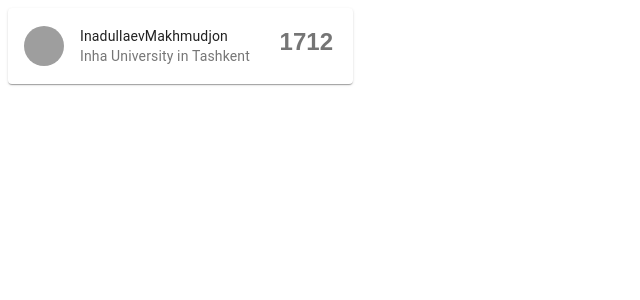
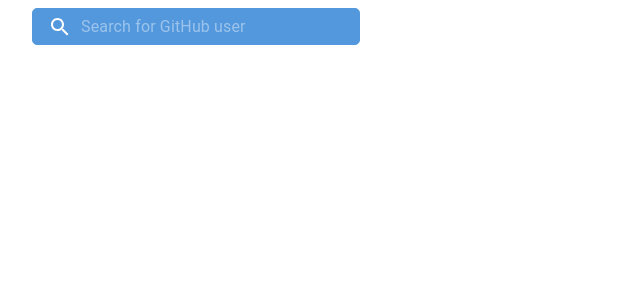
Before and after one commit to Dastnbek/top-commits, a React (Create React App) app: page / in a window 1280 px wide. Shown: the top 300 px of the page, without its empty margins (0-640 px from the left). Built offline with nearby package versions, Linux system fonts and the light colour scheme; grey boxes are pictures that could not be loaded.

Commit message:
Search is ready

```diff
--- a/package.json
+++ b/package.json
@@ -4,6 +4,7 @@
   "private": true,
   "dependencies": {
     "@material-ui/core": "^4.11.0",
+    "@material-ui/icons": "^4.9.1",
     "@testing-library/jest-dom": "^4.2.4",
     "@testing-library/react": "^9.5.0",
     "@testing-library/user-event": "^7.2.1",
--- /dev/null
+++ b/src/components/search/index.js
@@ -0,0 +1,71 @@
+import React from "react";
+import { fade, makeStyles } from "@material-ui/core/styles";
+import InputBase from "@material-ui/core/InputBase";
+import SearchIcon from "@material-ui/icons/Search";
+
+const useStyles = makeStyles((theme) => ({
+  search: {
+    position: "relative",
+
+    backgroundColor: fade(theme.palette.common.white, 0.15),
+    "&:hover": {
+      backgroundColor: fade(theme.palette.common.white, 0.25),
+    },
+    marginRight: theme.spacing(2),
+    marginLeft: 0,
+    width: "100%",
+    [theme.breakpoints.up("sm")]: {
+      marginLeft: theme.spacing(3),
+      width: "auto",
+    },
+  },
+  inputRoot: {
+    background: "#5398DD",
+    border: "1px solid #5398DD",
+    borderRadius: "5px",
+    color: "white",
+  },
+  searchIcon: {
+    padding: theme.spacing(0, 2),
+    height: "100%",
+    position: "absolute",
+    pointerEvents: "none",
+    display: "flex",
+    alignItems: "center",
+    justifyContent: "center",
+    color: "white",
+    zIndex: 2,
+  },
+  inputInput: {
+    padding: theme.spacing(1, 1, 1, 0),
+    // vertical padding + font size from searchIcon
+    paddingLeft: `calc(1em + ${theme.spacing(4)}px)`,
+    transition: theme.transitions.create("width"),
+    width: "100%",
+    [theme.breakpoints.up("md")]: {
+      width: "30ch",
+    },
+  },
+}));
+
+const CustomSearch = () => {
+  const classes = useStyles();
+  return (
+    <div className={classes.search}>
+      <div className={classes.searchIcon}>
+        <SearchIcon />
+      </div>
+
+      <InputBase
+        placeholder="Search for GitHub user"
+        classes={{
+          root: classes.inputRoot,
+          input: classes.inputInput,
+        }}
+        inputProps={{ "aria-label": "search" }}
+      />
+    </div>
+  );
+};
+
+export default CustomSearch;
--- a/src/index.js
+++ b/src/index.js
@@ -1,10 +1,11 @@
 import React from "react";
 import ReactDOM from "react-dom";
 import Card from "./components/card";
+import Search from "./components/search";
 
 ReactDOM.render(
   <React.StrictMode>
-    <Card />
+    <Search />
   </React.StrictMode>,
   document.getElementById("root")
 );
```
Also changed, not shown: 1 other file (tests, documents, lock files or other folders).
